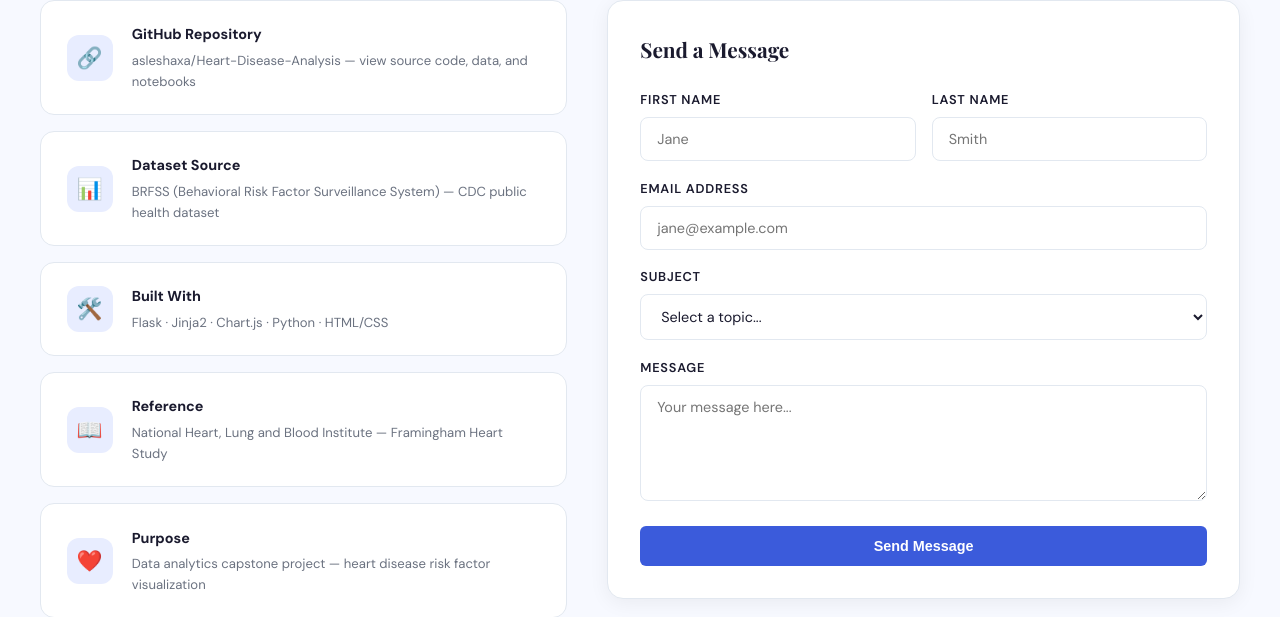
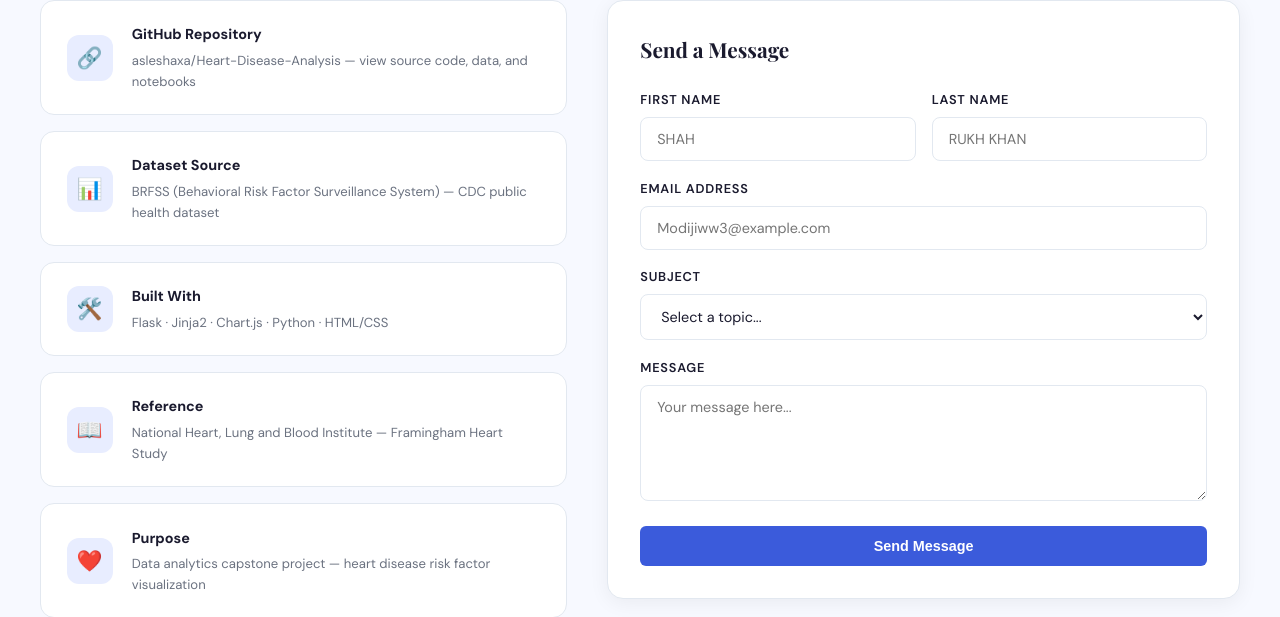
Before and after one commit to asleshaxa/Heart-Disease-Analysis, a Flask app: page /contact in a window 1280 px wide. Shown: the part 427-1044 px from the top of the page. Run offline with Flask 3, Linux system fonts and the light colour scheme.

Commit message:
updated contact page

```diff
--- a/heart_disease_app/templates/contact.html
+++ b/heart_disease_app/templates/contact.html
@@ -112,16 +112,16 @@
         <div class="form-row">
           <div class="form-group">
             <label>First Name</label>
-            <input type="text" placeholder="Jane" id="fname"/>
+            <input type="text" placeholder="SHAH" id="fname"/>
           </div>
           <div class="form-group">
             <label>Last Name</label>
-            <input type="text" placeholder="Smith" id="lname"/>
+            <input type="text" placeholder="RUKH KHAN" id="lname"/>
           </div>
         </div>
         <div class="form-group">
           <label>Email Address</label>
-          <input type="email" placeholder="jane@example.com" id="email"/>
+          <input type="email" placeholder="Modijiww3@example.com" id="email"/>
         </div>
         <div class="form-group">
           <label>Subject</label>
```
